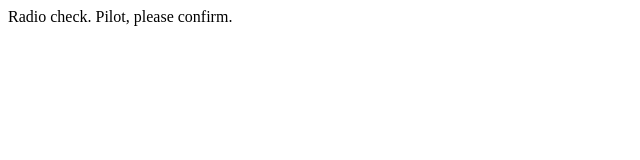
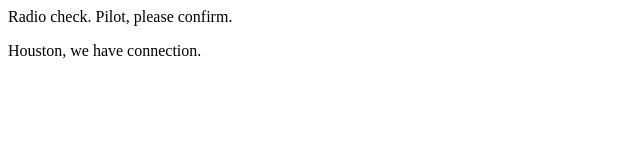
Before and after one commit to Hitz325/communication-log, a plain HTML site: page index.html in a window 1280 px wide. Shown: the whole page, without its empty margins (0-640 px from the left). Drawn offline with Linux system fonts and the light colour scheme.

Commit message:
Added second line to log.

```diff
--- a/index.html
+++ b/index.html
@@ -1,5 +1,6 @@
 <html>
    <body>
       <p>Radio check. Pilot, please confirm.</p>
+      <p>Houston, we have connection.</p>
    </body>
 </html>
```
